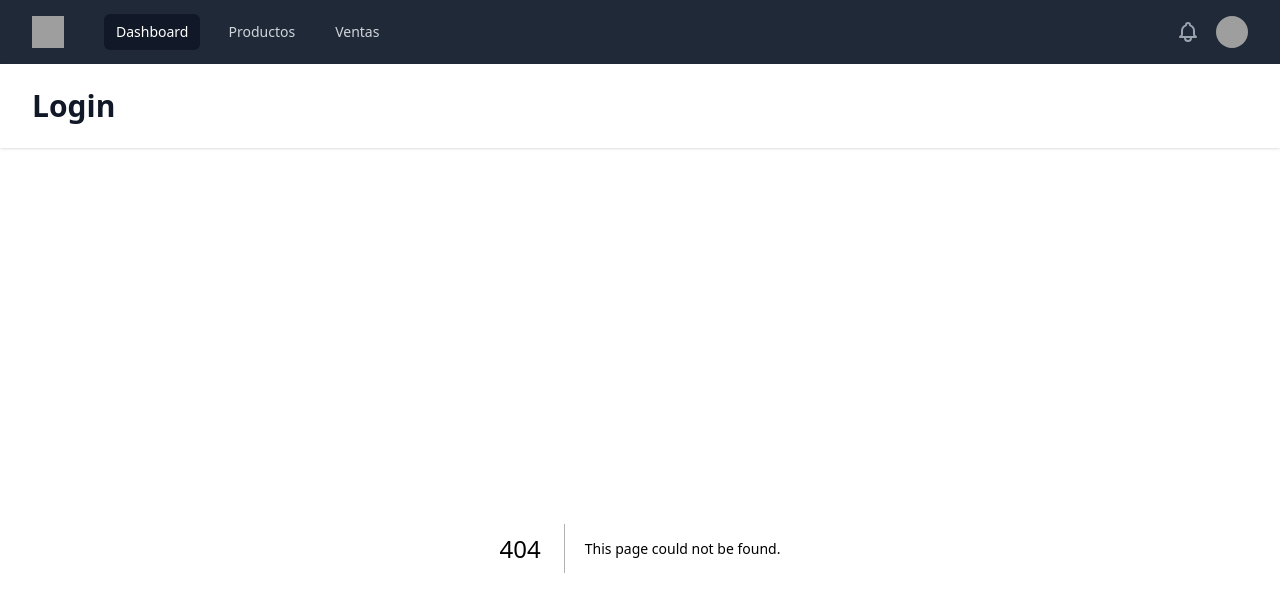
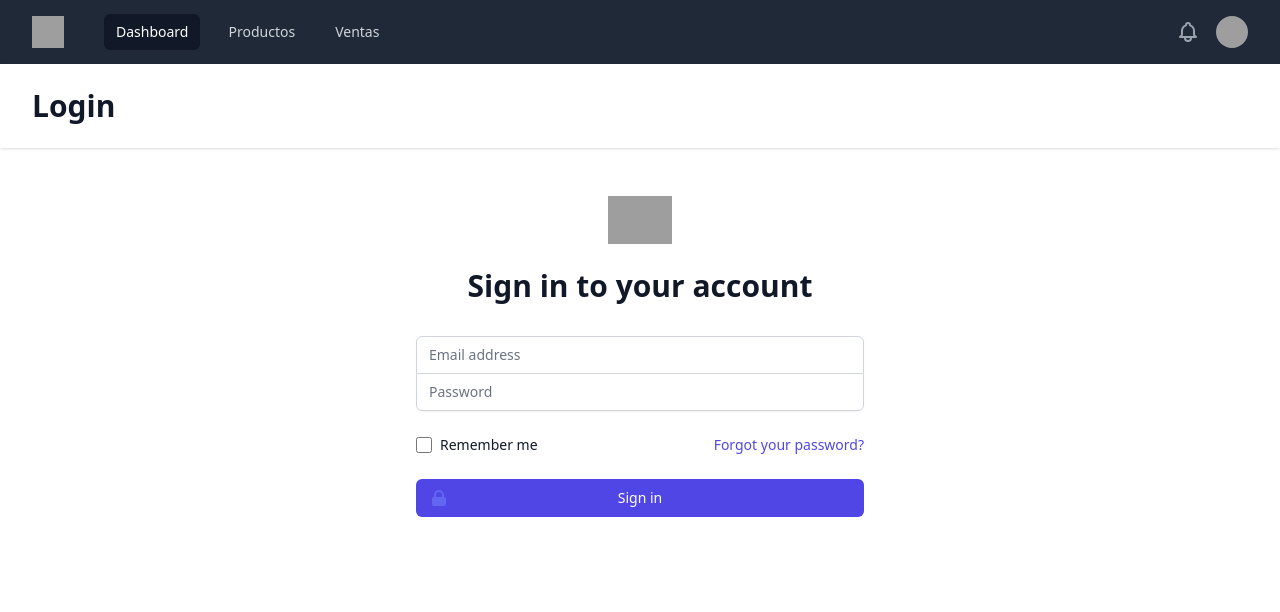
Before and after one commit to sergiosinlimites/react-shop-admin, a Next.js app: page /login in a window 1280 px wide. Before the commit this address had no page. Shown: the top 612 px of the page. Built offline with nearby package versions, Linux system fonts and the light colour scheme; grey boxes are pictures that could not be loaded.

Commit message:
Login section initial code

```diff
--- a/src/components/LoginPage.tsx
+++ b/src/components/LoginPage.tsx
@@ -1,28 +1,35 @@
-import { LockClosedIcon } from "@heroicons/react/solid";
+import { LockClosedIcon } from '@heroicons/react/solid';
+import { FormEventHandler, useRef } from 'react';
 
 export default function LoginPage() {
+  const emailRef = useRef(null);
+  const passwordRef = useRef(null);
+
+  const submitHandler = (event: any) => {
+    event.preventDefault();
+    if (emailRef.current == null || passwordRef.current == null) return;
+    const email = emailRef.current.value;
+    const password = passwordRef.current.value;
+
+    console.log(email, password);
+  };
+
   return (
     <>
       <div className="min-h-full flex items-center justify-center py-12 px-4 sm:px-6 lg:px-8">
         <div className="max-w-md w-full space-y-8">
           <div>
-            <img
-              className="mx-auto h-12 w-auto"
-              src="https://tailwindui.com/img/logos/workflow-mark-indigo-600.svg"
-              alt="Workflow"
-            />
-            <h2 className="mt-6 text-center text-3xl font-extrabold text-gray-900">
-              Sign in to your account
-            </h2>
+            <img className="mx-auto h-12 w-auto" src="https://tailwindui.com/img/logos/workflow-mark-indigo-600.svg" alt="Workflow" />
+            <h2 className="mt-6 text-center text-3xl font-extrabold text-gray-900">Sign in to your account</h2>
           </div>
-          <Form className="mt-8 space-y-6" action="#" method="POST">
+          <form onSubmit={submitHandler} className="mt-8 space-y-6" action="#" method="POST">
             <input type="hidden" name="remember" defaultValue="true" />
             <div className="rounded-md shadow-sm -space-y-px">
               <div>
                 <label htmlFor="email-address" className="sr-only">
                   Email address
                 </label>
-                <Field
+                <input
                   id="email-address"
                   name="email"
                   type="email"
@@ -30,13 +37,14 @@ export default function LoginPage() {
                   required
                   className="appearance-none rounded-none relative block w-full px-3 py-2 border border-gray-300 placeholder-gray-500 text-gray-900 rounded-t-md focus:outline-none focus:ring-indigo-500 focus:border-indigo-500 focus:z-10 sm:text-sm"
                   placeholder="Email address"
+                  ref={emailRef}
                 />
               </div>
               <div>
                 <label htmlFor="password" className="sr-only">
                   Password
                 </label>
-                <Field
+                <input
                   id="password"
                   name="password"
                   type="password"
@@ -44,31 +52,21 @@ export default function LoginPage() {
                   required
                   className="appearance-none rounded-none relative block w-full px-3 py-2 border border-gray-300 placeholder-gray-500 text-gray-900 rounded-b-md focus:outline-none focus:ring-indigo-500 focus:border-indigo-500 focus:z-10 sm:text-sm"
                   placeholder="Password"
+                  ref={passwordRef}
                 />
               </div>
             </div>
 
             <div className="flex items-center justify-between">
               <div className="flex items-center">
-                <input
-                  id="remember-me"
-                  name="remember-me"
-                  type="checkbox"
-                  className="h-4 w-4 text-indigo-600 focus:ring-indigo-500 border-gray-300 rounded"
-                />
-                <label
-                  htmlFor="remember-me"
-                  className="ml-2 block text-sm text-gray-900"
-                >
+                <input id="remember-me" name="remember-me" type="checkbox" className="h-4 w-4 text-indigo-600 focus:ring-indigo-500 border-gray-300 rounded" />
+                <label htmlFor="remember-me" className="ml-2 block text-sm text-gray-900">
                   Remember me
                 </label>
               </div>
 
               <div className="text-sm">
-                <a
-                  href="/login"
-                  className="font-medium text-indigo-600 hover:text-indigo-500"
-                >
+                <a href="/logi" className="font-medium text-indigo-600 hover:text-indigo-500">
                   Forgot your password?
                 </a>
               </div>
@@ -80,15 +78,12 @@ export default function LoginPage() {
                 className="group relative w-full flex justify-center py-2 px-4 border border-transparent text-sm font-medium rounded-md text-white bg-indigo-600 hover:bg-indigo-700 focus:outline-none focus:ring-2 focus:ring-offset-2 focus:ring-indigo-500"
               >
                 <span className="absolute left-0 inset-y-0 flex items-center pl-3">
-                  <LockClosedIcon
-                    className="h-5 w-5 text-indigo-500 group-hover:text-indigo-400"
-                    aria-hidden="true"
-                  />
+                  <LockClosedIcon className="h-5 w-5 text-indigo-500 group-hover:text-indigo-400" aria-hidden="true" />
                 </span>
                 Sign in
               </button>
             </div>
-          </Form>
+          </form>
         </div>
       </div>
     </>
--- /dev/null
+++ b/src/pages/login.tsx
@@ -0,0 +1,5 @@
+import LoginPage from "@components/LoginPage";
+
+export default function Login() {
+  return <LoginPage />;
+}
```
